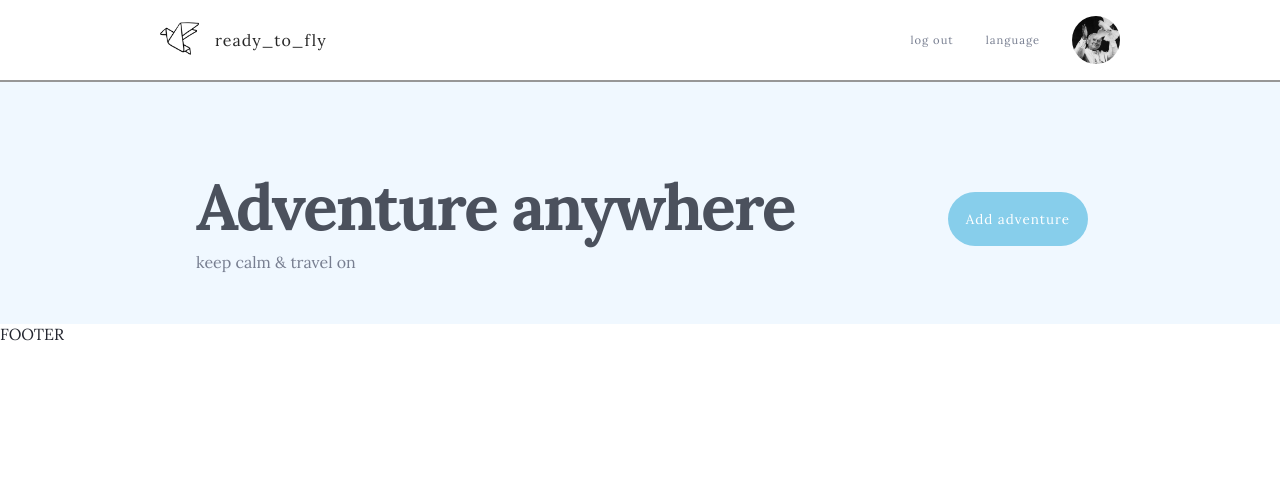
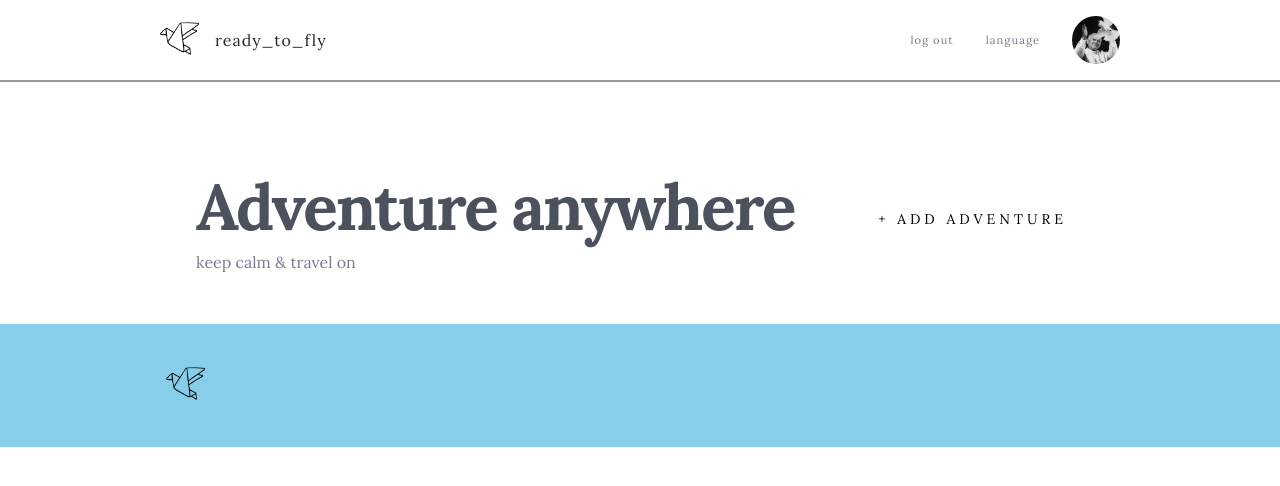
Before and after one commit to tusia313/react-travel-app, a React (Create React App) app in the folder client/: page / in a window 1280 px wide. Shown: the top 486 px of the page. Built offline with nearby package versions, Linux system fonts and the light colour scheme.

Commit message:
Footer component

```diff
--- a/client/src/components/Footer.js
+++ b/client/src/components/Footer.js
@@ -1,7 +1,11 @@
+import logo from '../images/logo_2.png'
+
 const Footer = () => {
-    return(
+    return (
         <footer>
-            FOOTER
+            <div className="footer-container">
+                <img className="logo" src={logo} alt="ready_to_fly logo" />
+            </div>
         </footer>
     )
 }
--- a/client/src/index.css
+++ b/client/src/index.css
@@ -31,24 +31,59 @@ p {
     margin: 4px;
 }
 
-button {
-    /* background-color: rgb(68, 65, 248); */
+/* button {
     background-color: skyblue;
     color: rgb(255, 255, 255);
     border: none;
     padding: 18px 18px;
     border-radius: 50px;
     font-size: 0.6em;
-    /* font-weight: bolder; */
     letter-spacing: 1px;
-}
+} */
+.cta {
+    border: none;
+    background: none;
+    cursor: pointer;
+  }
+
+  .cta span {
+    padding-bottom: 7px;
+    letter-spacing: 4px;
+    font-size: 14px;
+    padding-right: 15px;
+    text-transform: uppercase;
+  }
+
+  .hover-underline-animation {
+    position: relative;
+    color: black;
+    padding-bottom: 20px;
+  }
+
+  .hover-underline-animation:after {
+    content: "";
+    position: absolute;
+    width: 93%;
+    transform: scaleX(0);
+    height: 2px;
+    bottom: 0;
+    left: 0;
+    background-color: #000000;
+    transform-origin: bottom right;
+    transition: transform 0.25s ease-out;
+  }
+
+  .cta:hover .hover-underline-animation:after {
+    transform: scaleX(1);
+    transform-origin: bottom left;
+  }
 
 .app {
     width: 100%;
     display: flex;
     flex-direction: column;
     align-items: center;
-    background-color: rgb(240, 248, 255);
+    /* background-color: rgb(240, 248, 255); */
 }
 
 .logo {
@@ -113,3 +148,18 @@ header .avatar {
     border-radius: 50%;
     margin-left: 1rem;
 }
+
+/* Foooter */
+
+footer {
+    width: 100%;
+    /* background-color: rgb(20,20,20); */
+    background-color: skyblue;
+    display: flex;
+    justify-content: center;
+}
+
+footer .footer-container {
+    width: 74%;
+    padding: 2.5rem;
+}
--- a/client/src/pages/Dashboard.js
+++ b/client/src/pages/Dashboard.js
@@ -7,12 +7,20 @@ const Dashboard = () => {
                         <h1>Adventure anywhere</h1>
                         <p>keep calm & travel on</p>
                     </div>
-                    <button>Add adventure</button>
+                    <button class="cta">
+                        <span class="hover-underline-animation"> + Add adventure</span>
+                        <path
+                            id="Path_10"
+                            data-name="Path 10"
+                            d="M8,0,6.545,1.455l5.506,5.506H-30V9.039H12.052L6.545,14.545,8,16l8-8Z"
+                            transform="translate(30)"
+                        ></path>
+                    </button>
                 </div>
 
                 <div className="posts-container"></div>
             </div>
-        </div>
+        </div >
     )
 }
 export default Dashboard
```
